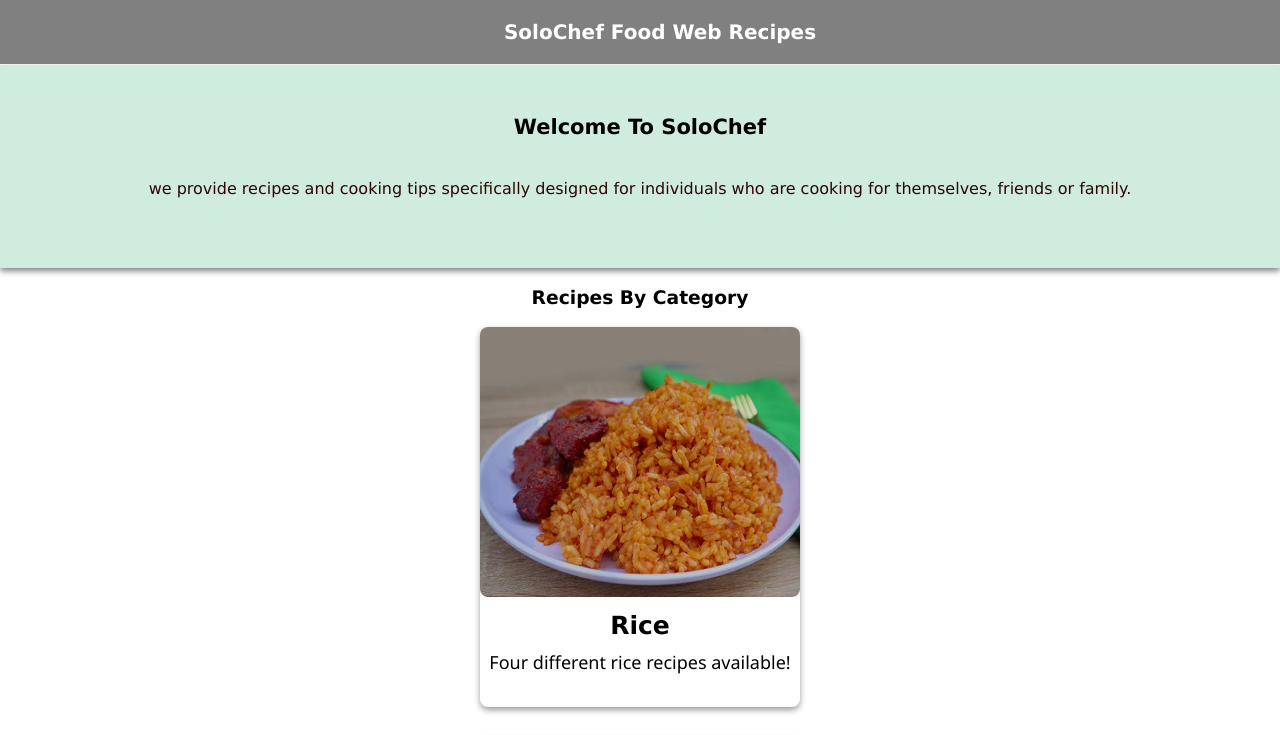
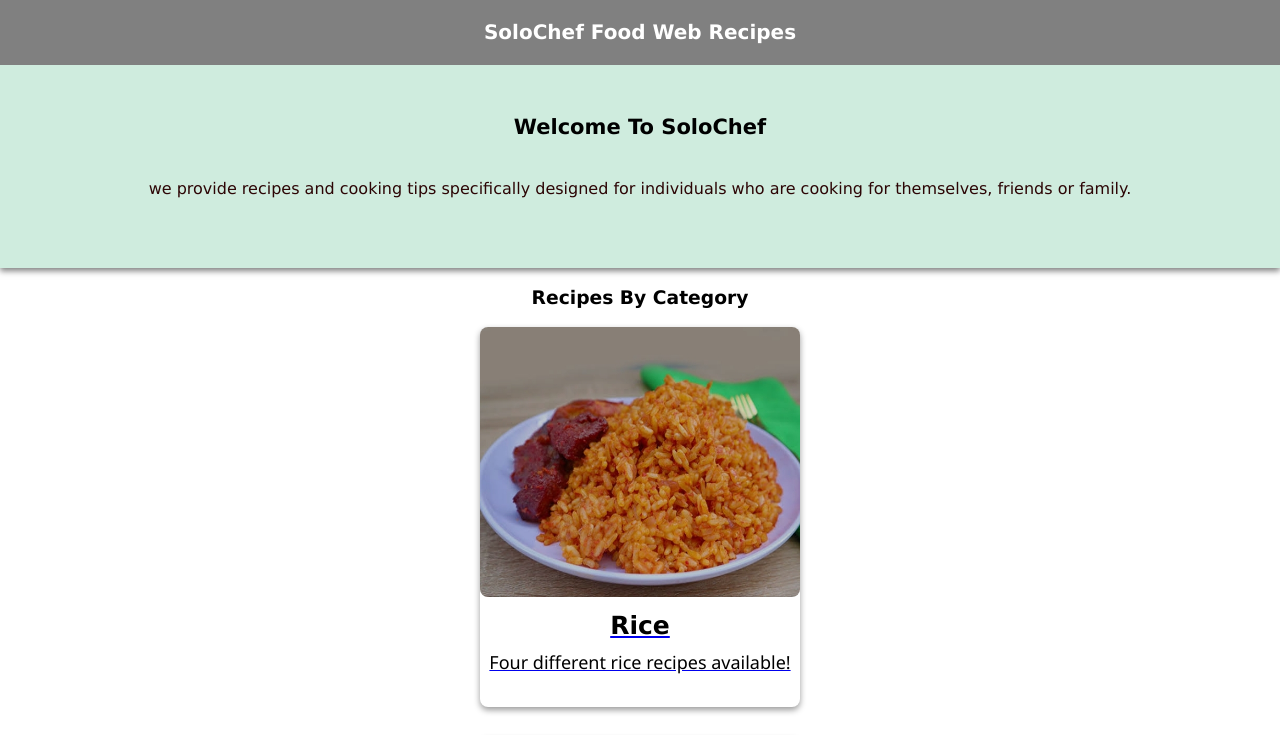
Before and after one commit to Matthias-Paul/Food-recipes, a React (Vite) app: page / in a window 1280 px wide. Shown: the top 735 px of the page. Built offline with nearby package versions, Linux system fonts and the light colour scheme.

Commit message:
i commit

```diff
--- a/src/App.jsx
+++ b/src/App.jsx
@@ -1,232 +1,25 @@
 import {useState, useEffect} from "react"
 import "./app.css"
-import Header from "./Header.jsx"
-import FoodType from "./FoodType.jsx"
-import Rice from "./Rice.jsx"
-import Amala from "./Amala.jsx"
-import Yam from "./Yam.jsx"
-import Potato from "./Potato.jsx"
-import Beans from "./Beans.jsx"
-import Pasta from "./Pasta.jsx"
-import Tuwo from "./Tuwo.jsx"
-import PepperSoup from "./PepperSoup.jsx"
-import Soup from "./Soup.jsx"
-import Shawama from "./Shawama.jsx"
-import Pizza from "./Pizza.jsx"
-import Bread from "./Bread.jsx"
-import Plantain from "./Plantain.jsx"
-import Indomie from "./Indomie.jsx"
-
-
-
+import {
+  Route,
+  createBrowserRouter,
+  createRoutesFromElements,
+  RouterProvider,
+} from "react-router-dom";
+import FoodType from "./FoodType"
+import Rice from "./Rice"
 
 export default function App(){
 
-const [rice, setRice] = useState(false)
-const [amala, setAmala] = useState(false)
-const [yam, setYam] = useState(false)
-const [potato, setPotato] = useState(false)
-const [beans, setBeans] = useState(false)
-const [pasta, setPasta] = useState(false)
-const [tuwo, setTuwo] = useState(false)
-const [pepperSoup, setPepperSoup] = useState(false)
-const [soup, setSoup] = useState(false)
-const [shawama, setShawama] = useState(false)
-const [pizza, setPizza] = useState(false)
-const [bread, setBread] = useState(false)
-const [plantain, setPlantain] = useState(false)
-const [indomie, setIndomie] = useState(false)
-const [loading, setLoading] = useState(true)
-
-useEffect (()=>{
-  const timeout = setTimeout(()=>{
-  setLoading(false)
-
-  }, 300)
-  return ()=> clearTimeout(timeout)
-
-  },[])
-  if (loading){
-    return (
+  const router = createBrowserRouter(
+    createRoutesFromElements(
       <>
-      <Header/>
-      <div className="help" ></div>
-      <div className="loading"></div>
-
+        <Route index element={<FoodType/>} />
+        <Route path="/rice" element={<Rice />} />
 
       </>
     )
-
-
-  }
-
-
-
-
-
-
-
-
-
-const change =()=>{
-  setRice(true)
-}
-const changeAmala =()=>{
-  setAmala(true)
-}
-const changeYam =()=>{
-  setYam(true)
-}
-const changePotato =()=>{
-  setPotato(true)
-}
-const changeBeans=()=>{
-  setBeans(true)
-}
-const changePasta =()=>{
-  setPasta(true)
-}
-const changeTuwo =()=>{
-  setTuwo(true)
-}
-const changePepperSoup=()=>{
-  setPepperSoup(true)
-}
-const changeSoup =()=>{
-  setSoup(true)
-}
-const changeShawama =()=>{
-  setShawama(true)
-}
-const changePizza=()=>{
-  setPizza(true)
-}
-const changeBread =()=>{
-  setBread(true)
-}
-const changePlantain=()=>{
-  setPlantain(true)
-}
-const changeIndomie =()=>{
-  setIndomie(true)
-}
-
-
-
-
-if (rice){
-  return(
-    <>
-  <Header/>
-  <Rice/>
-  </>
-  )
-}
-else if(amala){
-return (
-  <>
-<Header/>
-<Amala/>
-</>
-)
-}
-else if(yam){
-  return (
-    <>
-  <Header/>
-  <Yam/>
-  </>
-  )
-  }
-  else if(potato){
-    return (
-      <>
-    <Header/>
-    <Potato/>
-    </>
-    )
-    }
-    else if(beans){
-      return (
-        <>
-      <Header/>
-      <Beans/>
-      </>
-      )
-      }
-      else if(pasta){
-        return (
-          <>
-        <Header/>
-        <Pasta/>
-        </>
-        )
-        }
-        else if(tuwo){
-          return (
-            <>
-          <Header/>
-          <Tuwo/>
-          </>
-          )
-          }
-          else if(pepperSoup){
-            return (
-              <>
-            <Header/>
-            <PepperSoup/>
-            </>
-            )
-            }
-            else if(soup){
-              return (
-                <>
-              <Header/>
-              <Soup/>
-              </>
-              )
-              }
-
-              else if(shawama){
-                return (
-                  <>
-                <Header/>
-                <Shawama/>
-                </>
-                )
-                }
-                else if(pizza){
-                  return (
-                    <>
-                  <Header/>
-                  <Pizza/>
-                  </>
-                  )
-                  }
-                  else if(bread){
-                    return (
-                      <>
-                    <Header/>
-                    <Bread/>
-                    </>
-                    )
-                    }
-                    else if(plantain){
-                      return (
-                        <>
-                      <Header/>
-                      <Plantain/>
-                      </>
-                      )
-                      }
-                      else if(indomie){
-                        return (
-                          <>
-                        <Header/>
-                        <Indomie/>
-                        </>
-                        )
-                        }
+  );
 
 
 
@@ -234,17 +27,8 @@ else if(yam){
 
   return(
     <>
-  <Header/>
-  <FoodType change={change}
-  changeAmala={changeAmala} changeYam={changeYam}
-  changePotato={changePotato}
-  changeBeans={changeBeans} changePasta={changePasta}
-  changeTuwo={changeTuwo} changePepperSoup={changePepperSoup}
-  changeSoup={changeSoup}
-  changeShawama={changeShawama} changePizza={changePizza}
-  changeBread={changeBread}
-  changePlantain={changePlantain} changeIndomie={changeIndomie}
-  />
+  <RouterProvider router={router} />
+
 
 
 
--- a/src/FoodType.jsx
+++ b/src/FoodType.jsx
@@ -6,7 +6,7 @@ import yam from "../Asset/yam-egg.jpeg";
 import potato from "../Asset/potato-egg.jpg";
 import beans from "../Asset/beans-porridge.jpg";
 import pasta from "../Asset/pasta-stir.jpg";
-
+import Header from "./Header"
 import tuwo from "../Asset/tuwo-dawa.jpg";
 import pepperSoup from "../Asset/fish-soup.jpg";
 import soup from "../Asset/oha-soup.jpg";
@@ -15,17 +15,14 @@ import bread from "../Asset/agege.jpg";
 import plantain from "../Asset/plantain-pancake.jpg";
 import indomie from "../Asset/indo-salad.jpg";
 import shawama from "../Asset/chick-shawa.jpg";
+import {Link} from "react-router-dom"
 
 
-export default function FoodType({change, changeAmala, changeYam,
-changePotato, changeBeans, changePasta, changeTuwo, changePepperSoup,
-changeSoup, changeShawama, changePizza, changeBread, changePlantain,
-changeIndomie
-
-}) {
+export default function FoodType() {
 
   return (
     <>
+    <Header/>
       <div className={styles.foodcontainer}>
         <div className={styles.hero}>
           <h3 className={styles.topic}>Welcome To SoloChef</h3>
@@ -34,16 +31,16 @@ changeIndomie
           </p>
         </div>
         <h3>Recipes By Category</h3>
-        <div onClick ={change} className={styles.food}>
+        <Link to="rice" className={styles.food}>
           <img className={styles.image} src={rice}  />
           <div className={styles.text}>Rice</div>
 
           <div className={styles.number}>
             Four different rice recipes available!
           </div>
-        </div>
+        </Link>
 
-        <div onClick={changeAmala} className={styles.food}>
+        <div  className={styles.food}>
           <img className={styles.image} src={amala} />
           <div className={styles.text}>Amala</div>
           <div className={styles.number}>
@@ -51,7 +48,7 @@ changeIndomie
           </div>
         </div>
 
-        <div onClick={changeYam}  className={styles.food}>
+        <div  className={styles.food}>
           <img className={styles.image} src={yam} />
           <div className={styles.text}>Yam</div>
           <div className={styles.number}>
@@ -59,7 +56,7 @@ changeIndomie
           </div>
         </div>
 
-        <div onClick={changePotato} className={styles.food}>
+        <div className={styles.food}>
           <img className={styles.image} src={potato}  />
           <div className={styles.text}>Potato</div>
           <div className={styles.number}>
@@ -67,7 +64,7 @@ changeIndomie
           </div>
         </div>
 
-        <div onClick={changeBeans} className={styles.food}>
+        <div className={styles.food}>
           <img className={styles.image} src={beans}  />
           <div className={styles.text}>Beans</div>
           <div className={styles.number}>
@@ -75,7 +72,7 @@ changeIndomie
           </div>
         </div>
 
-        <div onClick={changePasta} className={styles.food}>
+        <div className={styles.food}>
           <img className={styles.image} src={pasta}  />
           <div className={styles.text}>Pasta</div>
           <div className={styles.number}>
@@ -83,7 +80,7 @@ changeIndomie
           </div>
         </div>
 
-        <div onClick={changeTuwo}className={styles.food}>
+        <div className={styles.food}>
           <img className={styles.image} src={tuwo} />
           <div className={styles.text}>Tuwo</div>
           <div className={styles.number}>
@@ -91,7 +88,7 @@ changeIndomie
           </div>
         </div>
 
-        <div onClick={changePepperSoup}className={styles.food}>
+        <div className={styles.food}>
           <img className={styles.image} src={pepperSoup}  />
           <div className={styles.text}>Pepper Soup</div>
           <div className={styles.number}>
@@ -99,7 +96,7 @@ changeIndomie
           </div>
         </div>
 
-        <div onClick={changeSoup} className={styles.food}>
+        <div className={styles.food}>
           <img className={styles.image} src={soup}  />
           <div className={styles.text}>Soup</div>
           <div className={styles.number}>
@@ -108,7 +105,7 @@ changeIndomie
         </div>
 
 
-        <div onClick={changePlantain} className={styles.food}>
+        <div  className={styles.food}>
          <img className={styles.image}
              src={plantain}  />
           <div className={styles.text}>Plantain</div>
@@ -117,7 +114,7 @@ changeIndomie
           </div>
         </div>
 
-        <div onClick={changeIndomie} className={styles.food}>
+        <div className={styles.food}>
          <img className={styles.image}
              src={indomie}  />
           <div className={styles.text}>Indomie</div>
@@ -126,7 +123,7 @@ changeIndomie
           </div>
         </div>
 
-        <div onClick={changeShawama} className={styles.food}>
+        <div className={styles.food}>
          <img className={styles.image}
              src={shawama} />
           <div className={styles.text}>Shawama</div>
@@ -135,7 +132,7 @@ changeIndomie
           </div>
         </div>
 
-        <div onClick={changeBread} className={styles.food}>
+        <div  className={styles.food}>
          <img className={styles.image}
              src={bread} />
           <div className={styles.text}>Bread</div>
@@ -145,7 +142,7 @@ changeIndomie
         </div>
 
 
-        <div onClick={changePizza} className={styles.food}>
+        <div className={styles.food}>
          <img className={styles.image}
              src={pizza}  />
           <div className={styles.text}>Pizza</div>
--- a/src/Yam.jsx
+++ b/src/Yam.jsx
@@ -66,7 +66,7 @@ if (loading){
         <div>
           {yamInfo.map((recipe) => (
             <div className="subcontainer" key={recipe.id}>
-            <img className={image} src={require(`.${recipe.image}`).default} />
+              <img className="image" src={recipe.image} />
               <div className="name">Name: {recipe.name}</div>
 
               <div className="descript">
--- a/src/header.module.css
+++ b/src/header.module.css
@@ -4,10 +4,11 @@
     color:white;
     background-color: gray;
     width: 100%;
-    padding: 20px;
+
+    height:45px;
     text-align: center;
     position:fixed;
-
+    padding-top: 20px;
 
 
 }
```
Also changed, not shown: src/Rice.jsx (+4 -14 lines).
